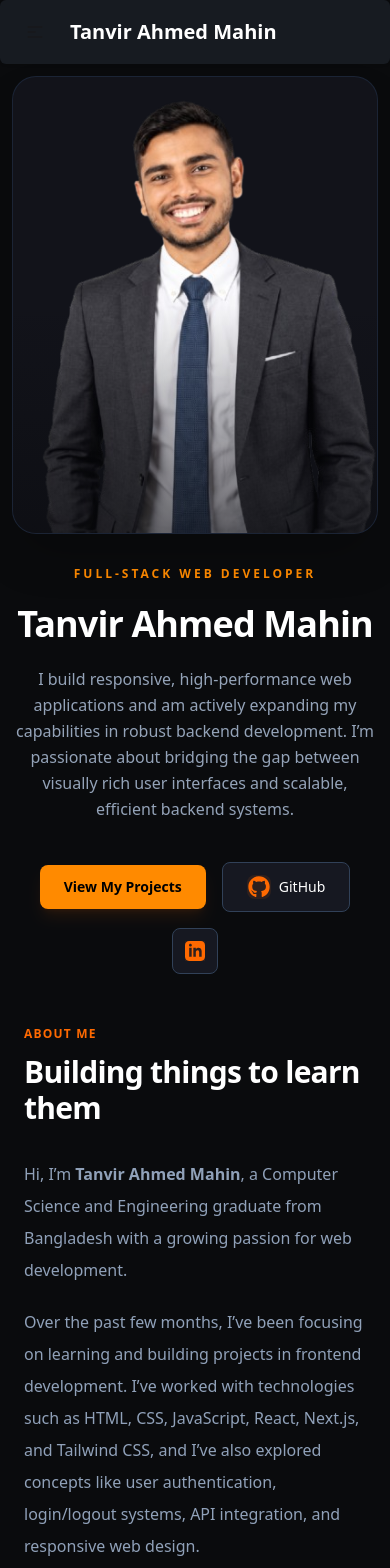
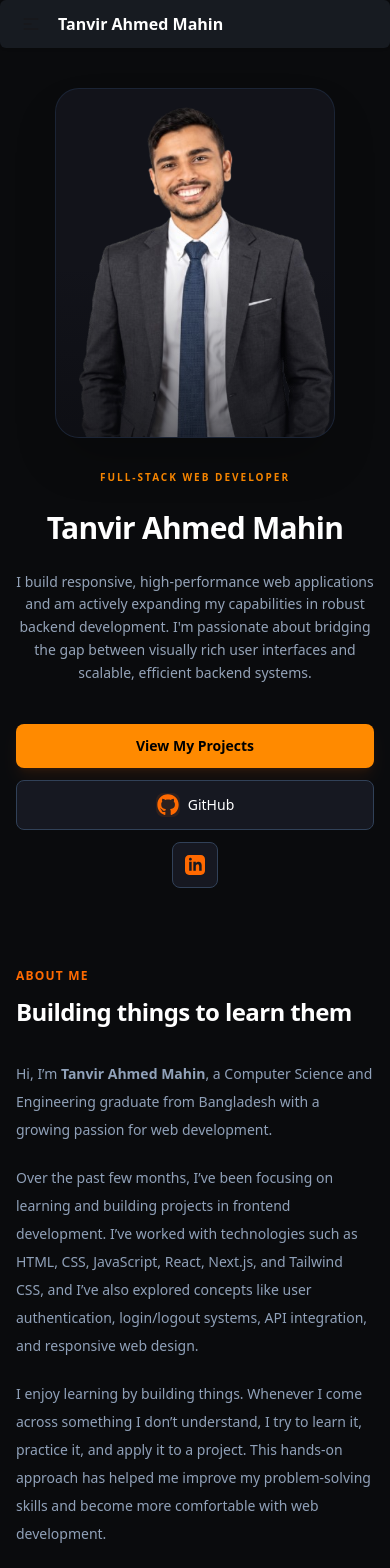
Before and after one commit to tanvirahmedmahin10/my-portfolio, a Next.js app: page / in a window 390 px wide. Shown: the top 1568 px of the page. Built offline with nearby package versions, Linux system fonts and the light colour scheme.

Commit message:
responsive

```diff
--- a/src/app/Components/AboutSection.tsx
+++ b/src/app/Components/AboutSection.tsx
@@ -1,15 +1,15 @@
 export default function About() {
   return (
-    <section id="about" className="px-6 py-10">
+    <section id="about" className="px-4 py-10 sm:px-6 sm:py-16">
       <div className="mx-auto max-w-6xl">
         <p className="text-xs font-bold uppercase tracking-widest text-orange-500">
           About me
         </p>
-        <h2 className="mt-3 text-3xl font-bold tracking-tight text-white sm:text-4xl">
+        <h2 className="mt-3 text-2xl font-bold tracking-tight text-white sm:text-3xl md:text-4xl">
           Building things to learn them
         </h2>
 
-        <div className="mt-8 space-y-5 text-base leading-8 text-slate-400">
+        <div className="mt-8 space-y-5 text-sm leading-7 text-slate-400 sm:text-base sm:leading-8">
           <p>
             Hi, I’m <span className="font-semibold">Tanvir Ahmed Mahin</span>, a
             Computer Science and Engineering graduate from Bangladesh with a growing
--- a/src/app/Components/Contract.tsx
+++ b/src/app/Components/Contract.tsx
@@ -6,14 +6,14 @@ const Contact = () => {
   return (
     <section
       id="contact"
-      className="bg-[#090b0e] px-7 py-20 text-white"
+      className="bg-[#090b0e] px-4 py-16 text-white sm:px-7 sm:py-20"
     >
       <div className="mx-auto max-w-6xl">
-        <p className="mb-2 text-sm font-bold uppercase tracking-widest text-orange-500">
+        <p className="mb-2 text-xs font-bold uppercase tracking-widest text-orange-500 sm:text-sm">
           Get In Touch
         </p>
 
-        <h2 className="mb-3 text-3xl font-bold md:text-4xl">
+        <h2 className="mb-3 text-2xl font-bold sm:text-3xl md:text-4xl">
           Let&apos;s Connect
         </h2>
 
--- /dev/null
+++ b/src/app/Components/Education.tsx
@@ -0,0 +1,71 @@
+import { GraduationCap } from "lucide-react";
+
+const education = [
+  {
+    degree: "Bachelor of Science in Computer Science and Engineering",
+    period: "2022–2026",
+    institution: "Mymensingh Engineering College, Bangladesh",
+    status: "Final result pending",
+  },
+];
+
+const Education = () => {
+  return (
+    <section
+      id="education"
+      className="bg-[#090b0e] px-4 py-16 text-white sm:px-7 sm:py-20"
+    >
+      <div className="mx-auto max-w-6xl">
+        <p className="mb-2 text-xs font-bold uppercase tracking-widest text-orange-500 sm:text-sm">
+          My Education
+        </p>
+
+        <h2 className="mb-3 text-2xl font-bold sm:text-3xl md:text-4xl">
+          Academic Background
+        </h2>
+
+        <p className="mb-10 max-w-2xl text-sm leading-7 text-gray-400">
+          My academic journey in computer science and engineering,
+          where I built the foundation for my development skills.
+        </p>
+
+        <div className="space-y-5">
+          {education.map((item) => (
+            <div
+              key={item.degree}
+              className="group rounded-xl border border-gray-800 bg-[#11151b] p-5 transition duration-300 hover:-translate-y-1 hover:border-orange-500/50 sm:p-6"
+            >
+              <div className="flex flex-col gap-4 sm:flex-row sm:items-start">
+                <div className="flex h-11 w-11 shrink-0 items-center justify-center rounded-lg bg-orange-500/10 text-orange-500">
+                  <GraduationCap size={23} />
+                </div>
+
+                <div className="min-w-0">
+                  <div className="mb-2 flex flex-wrap items-center gap-x-3 gap-y-2">
+                    <h3 className="text-base font-semibold sm:text-lg">
+                      {item.degree}
+                    </h3>
+
+                    <span className="rounded-md bg-orange-500/10 px-2.5 py-1 text-xs text-orange-400">
+                      {item.period}
+                    </span>
+                  </div>
+
+                  <p className="text-sm leading-6 text-gray-400">
+                    {item.institution}
+                  </p>
+
+                  <p className="mt-2 text-xs font-medium uppercase tracking-wider text-gray-500">
+                    {item.status}
+                  </p>
+                </div>
+              </div>
+            </div>
+          ))}
+        </div>
+      </div>
+    </section>
+  );
+};
+
+export default Education;
--- a/src/app/Components/HomeSection.tsx
+++ b/src/app/Components/HomeSection.tsx
@@ -1,177 +1,95 @@
-
 import Image from "next/image";
 
-import logo from "@/Assests/ProfileMain.png"
+import logo from "@/Assests/ProfileMain.png";
 
 import Link from "next/link";
 import { FaGithub } from "react-icons/fa";
 
+const HomeSection = () => {
+  return (
+    <div>
+      <section
+        id="home"
+        className="flex min-h-[calc(100svh-4.5rem)] items-center justify-center overflow-hidden px-4 py-10 text-[#e5e5e5] sm:px-6 md:px-8 lg:px-10 lg:py-16"
+      >
+        <div className="container mx-auto grid max-w-6xl grid-cols-1 items-center gap-8 lg:grid-cols-12 lg:gap-16">
+          <div className="flex justify-center lg:col-span-5 lg:justify-end">
+            <div className="relative aspect-4/5 w-full max-w-[280px] sm:max-w-xs md:max-w-sm lg:max-w-md">
+              <div className="absolute inset-0 -z-10 scale-150 bg-[radial-gradient(circle_at_center,var(--tw-gradient-stops))] from-blue-500/10 via-transparent to-transparent" />
 
-
-const HomeSection = () => {
-
-  return (
-
-    <div>
-
-      <section id="home" className="text-[#e5e5e5] min-h-screen flex items-center justify-center p-3 md:p-6 lg:p-10 overflow-hidden">
-
-        <div className="container mx-auto max-w-6xl grid grid-cols-1 lg:grid-cols-12 gap-8 lg:gap-16 items-center">
-
-
-
-
-
-          <div className="lg:col-span-5 flex justify-center lg:justify-end">
-
-            <div className="relative w-full max-w-100 aspect-4/5 md:max-w-112.5">
-
-
-
-              <div className="absolute inset-0 bg-[radial-gradient(circle_at_center,var(--tw-gradient-stops))] from-blue-500/10 via-transparent to-transparent scale-150 -z-10" />
-
-
-
-
-
-              <div className="relative w-full h-full rounded-3xl overflow-hidden border border-slate-800/80 bg-[#12131a] shadow-2xl group">
-
+              <div className="group relative h-full w-full overflow-hidden rounded-3xl border border-slate-800/80 bg-[#12131a] shadow-2xl">
                 <Image
-
                   src={logo}
-
                   alt="Tanvir Ahmed Mahin"
-
                   fill
-
                   priority
-
+                  sizes="(max-width: 640px) 280px, (max-width: 1024px) 384px, 448px"
                   className="object-cover object-center transition-transform duration-500 group-hover:scale-105"
-
                 />
 
+                <div className="absolute inset-0 bg-linear-to-t from-[#0b0c10] via-transparent to-transparent opacity-60" />
+              </div>
+            </div>
+          </div>
 
+          <div className="flex flex-col justify-center space-y-6 text-center lg:col-span-7 lg:space-y-8 lg:text-left">
+            <span className="text-[10px] font-semibold uppercase tracking-[0.2em] text-[#ff8a00] sm:text-xs sm:tracking-[0.25em] md:text-sm">
+              Full-Stack Web Developer
+            </span>
 
-                <div className="absolute inset-0 bg-linear-to-t from-[#0b0c10] via-transparent to-transparent opacity-60" />
-
-              </div>
-
+            <div className="space-y-2">
+              <h1 className="break-words text-3xl font-bold leading-tight tracking-tight text-white sm:text-4xl md:text-5xl lg:text-6xl lg:leading-none">
+                Tanvir Ahmed Mahin
+              </h1>
             </div>
 
-          </div>
-
-
-
-
-
-          <div className="lg:col-span-7 flex flex-col justify-center text-center lg:text-left space-y-6 lg:space-y-8">
-
-
-
-
-
-            <span className="text-xs md:text-sm font-semibold tracking-[0.25em] text-[#ff8a00] uppercase">
-
-              Full-Stack Web Developer
-
-            </span>
-
-
-
-            <div className="space-y-2">
-
-              <h1 className="text-4xl md:text-5xl lg:text-6xl font-bold tracking-tight text-white leading-none">
-
-                Tanvir Ahmed Mahin
-
-              </h1>
-
-            </div>
-
-
-
-            <p className="text-base md:text-lg text-[#94a3b8] leading-relaxed max-w-xl font-light">
-
-              I build responsive, high-performance web applications and am actively expanding my capabilities in robust backend development. I’m passionate about bridging the gap between visually rich user interfaces and scalable, efficient backend systems.
-
+            <p className="mx-auto max-w-xl text-sm font-light leading-relaxed text-[#94a3b8] sm:text-base md:text-lg lg:mx-0">
+              I build responsive, high-performance web applications and am
+              actively expanding my capabilities in robust backend development.
+              I&apos;m passionate about bridging the gap between visually rich
+              user interfaces and scalable, efficient backend systems.
             </p>
 
-
-
-
-
-            <div className="flex flex-wrap items-center justify-center lg:justify-start gap-4 pt-4">
-
+            <div className="flex flex-wrap items-center justify-center gap-3 pt-4 sm:gap-4 lg:justify-start">
               <a
-
                 href="#projects"
-
-                className="px-6 py-3 bg-[#ff8a00] text-black font-semibold rounded-lg hover:bg-[#ff9f24] transition duration-200 text-sm md:text-base shadow-lg shadow-orange-500/10"
-
+                className="inline-flex w-full items-center justify-center rounded-lg bg-[#ff8a00] px-6 py-3 text-sm font-semibold text-black shadow-lg shadow-orange-500/10 transition duration-200 hover:bg-[#ff9f24] sm:w-auto md:text-base"
               >
-
                 View My Projects
-
               </a>
 
-
-
               <Link
-
                 href="https://github.com/tanvirahmedmahin10"
                 target="_blank"
                 rel="noopener noreferrer"
-                className="px-6 py-3 bg-[#161821] border border-slate-700 text-white font-medium rounded-lg hover:bg-slate-800/80 transition duration-200 text-sm md:text-base">
- <div className="flex items-center gap-2">
-                <div className="flex h-6 w-6 shrink-0 items-center justify-center rounded-lg bg-orange-500/10 text-orange-500">
-              <FaGithub size={22} />
-            </div>
-                    GitHub
-                    </div>
-
+                className="inline-flex w-full items-center justify-center gap-2 rounded-lg border border-slate-700 bg-[#161821] px-6 py-3 text-sm font-medium text-white transition duration-200 hover:bg-slate-800/80 sm:w-auto md:text-base"
+              >
+                <span className="flex h-6 w-6 shrink-0 items-center justify-center rounded-lg bg-orange-500/10 text-orange-500">
+                  <FaGithub size={22} />
+                </span>
+                GitHub
               </Link>
 
-
               <a
-
                 href="https://www.linkedin.com/in/tanvir-ahmed-mahin-720255289"
-
                 target="_blank"
-
                 rel="noopener noreferrer"
-
-                className="p-3 bg-[#161821] border border-slate-700 text-slate-300 hover:text-white rounded-lg hover:bg-slate-800/80 transition duration-200"
-
+                className="inline-flex items-center justify-center rounded-lg border border-slate-700 bg-[#161821] p-3 text-slate-300 transition duration-200 hover:bg-slate-800/80 hover:text-white"
                 aria-label="LinkedIn"
-
               >
-
-                <svg className="bg-orange-500/10 text-orange-500 w-5 h-5 fill-current" viewBox="0 0 24 24">
-
+                <svg
+                  className="h-5 w-5 fill-current text-orange-500"
+                  viewBox="0 0 24 24"
+                >
                   <path d="M19 0h-14c-2.761 0-5 2.239-5 5v14c0 2.761 2.239 5 5 5h14c2.762 0 5-2.239 5-5v-14c0-2.761-2.238-5-5-5zm-11 19h-3v-11h3v11zm-1.5-12.268c-.966 0-1.75-.779-1.75-1.75s.784-1.75 1.75-1.75 1.75.779 1.75 1.75-.784 1.75-1.75 1.75zm13.5 12.268h-3v-5.604c0-3.368-4-3.113-4 0v5.604h-3v-11h3v1.765c1.396-2.586 7-2.777 7 2.476v6.759z" />
-
                 </svg>
-
               </a>
-
             </div>
-
-
-
           </div>
-
-
-
         </div>
-
       </section>
-
     </div>
-
   );
-
 };
 
-
-
 export default HomeSection;
--- a/src/app/Components/Navbar.tsx
+++ b/src/app/Components/Navbar.tsx
@@ -1,55 +1,279 @@
+'use client';
+
 import Link from 'next/link';
-import React from 'react';
+import React, { useEffect, useRef, useState } from 'react';
+
+const links = [
+  { href: '#home', label: 'Home' },
+  { href: '#about', label: 'About' },
+  { href: '#skills', label: 'Skills' },
+  { href: '#projects', label: 'Project' },
+  { href: '#education', label: 'Education' },
+  { href: '#contact', label: 'Contact' },
+];
 
 const Navbar = () => {
-  const link = (
-    <>
-      <li><a href='#home'><button className='cursor-pointer' type="button">Home</button></a></li>
-      <li><a href='#about'><button className='cursor-pointer' type="button">About</button></a></li>
-      <li><a href='#skills'><button className='cursor-pointer' type="button">Skills</button></a></li>
-      <li><a href='#projects'><button className='cursor-pointer' type="button">Project</button></a></li>
-      <li><a href='#contact'><button className='cursor-pointer' type="button">Contact</button></a></li>
-    </>
-  );
+  const [active, setActive] = useState('#home');
+  const [open, setOpen] = useState(false);
+  const toggleRef = useRef<HTMLButtonElement>(null);
+  const panelRef = useRef<HTMLDivElement>(null);
+
+  const closeMenu = () => {
+
+    document.body.style.overflow = '';
+    document.body.style.paddingRight = '';
+    setOpen(false);
+  };
+
+  useEffect(() => {
+    let frame = 0;
+
+    const update = () => {
+      frame = 0;
+
+      const offset = 140;
+      let current = links[0].href;
+
+      for (const { href } of links) {
+        const section = document.querySelector<HTMLElement>(href);
+        if (!section) continue;
+
+        if (section.getBoundingClientRect().top - offset <= 0) {
+          current = href;
+        }
+      }
+      const atBottom =
+        window.innerHeight + window.scrollY >=
+        document.documentElement.scrollHeight - 2;
+      if (atBottom) current = links[links.length - 1].href;
+
+      setActive(current);
+    };
+
+    const onScroll = () => {
+      if (frame) return;
+      frame = window.requestAnimationFrame(update);
+    };
+
+    update();
+    window.addEventListener('scroll', onScroll, { passive: true });
+    window.addEventListener('resize', onScroll);
+
+    return () => {
+      if (frame) window.cancelAnimationFrame(frame);
+      window.removeEventListener('scroll', onScroll);
+      window.removeEventListener('resize', onScroll);
+    };
+  }, []);
+
+  useEffect(() => {
+    const query = window.matchMedia('(min-width: 1024px)');
+    const onChange = (event: MediaQueryListEvent) => {
+      if (event.matches) setOpen(false);
+    };
+
+    query.addEventListener('change', onChange);
+    return () => query.removeEventListener('change', onChange);
+  }, []);
+
+  useEffect(() => {
+    if (!open) return;
+
+    const { body } = document;
+    const previousOverflow = body.style.overflow;
+    const previousPaddingRight = body.style.paddingRight;
+    const scrollbarWidth =
+      window.innerWidth - document.documentElement.clientWidth;
+
+    body.style.overflow = 'hidden';
+    if (scrollbarWidth > 0) {
+      body.style.paddingRight = `${scrollbarWidth}px`;
+    }
+
+    return () => {
+      body.style.overflow = previousOverflow;
+      body.style.paddingRight = previousPaddingRight;
+    };
+  }, [open]);
+
+  useEffect(() => {
+    if (!open) return;
+
+    const panel = panelRef.current;
+    const firstFocusable = panel?.querySelector<HTMLElement>(
+      'a[href], button:not([disabled])',
+    );
+    firstFocusable?.focus();
+
+    const onKeyDown = (event: KeyboardEvent) => {
+      if (event.key === 'Escape') {
+        closeMenu();
+        toggleRef.current?.focus();
+        return;
+      }
+
+      if (event.key !== 'Tab' || !panel) return;
+
+      const focusable = Array.from(
+        panel.querySelectorAll<HTMLElement>('a[href], button:not([disabled])'),
+      ).filter((element) => element.offsetParent !== null);
+
+      if (focusable.length === 0) return;
+
+      const first = focusable[0];
+      const last = focusable[focusable.length - 1];
+
+      if (event.shiftKey && document.activeElement === first) {
+        event.preventDefault();
+        last.focus();
+      } else if (!event.shiftKey && document.activeElement === last) {
+        event.preventDefault();
+        first.focus();
+      }
+    };
+
+    document.addEventListener('keydown', onKeyDown);
+    return () => document.removeEventListener('keydown', onKeyDown);
+  }, [open]);
+
+  const desktopLinks = links.map(({ href, label }) => {
+    const isActive = active === href;
+
+    return (
+      <li key={href}>
+        <a
+          href={href}
+          aria-current={isActive ? 'page' : undefined}
+          className={`block cursor-pointer rounded-lg px-2 py-2 text-sm transition-colors duration-200 xl:px-3 xl:text-base ${
+            isActive
+              ? 'bg-[#ff8a00]/15 font-semibold text-[#ff8a00]'
+              : 'text-white/80 hover:bg-white/5 hover:text-white'
+          }`}
+        >
+          {label}
+        </a>
+      </li>
+    );
+  });
 
   return (
-    <div className="bg-[#171B21] w-full sticky top-0 z-50 max-lg:collapse lg:mb-10 shadow-sm rounded-md overflow-visible">
-      <input id="navbar-1-toggle" className="peer hidden" type="checkbox" />
-      <label htmlFor="navbar-1-toggle" className="fixed inset-0 hidden max-lg:peer-checked:block z-20"></label>
+    <div className="sticky top-0 z-50 w-full rounded-md bg-[#171B21] shadow-sm lg:mb-10">
+      <nav className="container relative z-50 mx-auto flex items-center justify-between gap-2 p-2 sm:px-4">
+        <div className="flex min-w-0 items-center gap-1 sm:gap-2">
+          <button
+            ref={toggleRef}
+            type="button"
+            onClick={() => setOpen((value) => !value)}
+            aria-expanded={open}
+            aria-controls="mobile-menu"
+            aria-label={open ? 'Close menu' : 'Open menu'}
+            className="btn btn-ghost btn-sm shrink-0 lg:hidden"
+          >
+            {open ? (
+              <svg
+                aria-hidden="true"
+                xmlns="http://www.w3.org/2000/svg"
+                className="h-5 w-5"
+                fill="none"
+                viewBox="0 0 24 24"
+                stroke="currentColor"
+              >
+                <path
+                  strokeLinecap="round"
+                  strokeLinejoin="round"
+                  strokeWidth="2"
+                  d="M6 18L18 6M6 6l12 12"
+                />
+              </svg>
+            ) : (
+              <svg
+                aria-hidden="true"
+                xmlns="http://www.w3.org/2000/svg"
+                className="h-5 w-5"
+                fill="none"
+                viewBox="0 0 24 24"
+                stroke="currentColor"
+              >
+                <path
+                  strokeLinecap="round"
+                  strokeLinejoin="round"
+                  strokeWidth="2"
+                  d="M4 6h16M4 12h8m-8 6h16"
+                />
+              </svg>
+            )}
+          </button>
 
-      <div className="collapse-title navbar container relative mx-auto flex items-center justify-between p-2">
-        <div className="navbar-start flex items-center gap-2 w-auto">
-          <label htmlFor="navbar-1-toggle" className="btn btn-ghost lg:hidden">
-            <svg aria-label="Menu" xmlns="http://www.w3.org/2000/svg" className="h-5 w-5" fill="none" viewBox="0 0 24 24" stroke="currentColor">
-              <path strokeLinecap="round" strokeLinejoin="round" strokeWidth="2" d="M4 6h16M4 12h8m-8 6h16" />
-            </svg>
-          </label>
-          <Link href='/'><h2 className="font-semibold text-xl text-white whitespace-nowrap">Tanvir Ahmed Mahin</h2></Link>
+          <Link href="/" className="min-w-0">
+            <h2 className="truncate text-base font-semibold text-white sm:text-xl">
+              Tanvir Ahmed Mahin
+            </h2>
+          </Link>
         </div>
 
-        <div className="navbar-center hidden lg:flex lg:absolute lg:left-1/2 lg:top-1/2 lg:-translate-x-1/2 lg:-translate-y-1/2">
-          <ul className="menu menu-horizontal text-white px-1 gap-2">
-            {link}
-          </ul>
-        </div>
+        <ul className="hidden lg:absolute lg:left-1/2 lg:top-1/2 lg:flex lg:-translate-x-1/2 lg:-translate-y-1/2 lg:items-center lg:gap-0.5 xl:gap-1">
+          {desktopLinks}
+        </ul>
 
-        <div className="navbar-end hidden lg:flex">
+        <div className="hidden shrink-0 lg:block">
           <a
             href="/Tanvir_Ahmed_Mahin_CV.pdf"
             download
             target="_blank"
             rel="noopener noreferrer"
-            className="px-6 py-3 bg-[#ff8a00] text-black font-semibold rounded-lg hover:bg-[#ff9f24] transition duration-200 shadow-lg"
+            className="whitespace-nowrap rounded-lg bg-[#ff8a00] px-4 py-2.5 text-sm font-semibold text-black shadow-lg transition duration-200 hover:bg-[#ff9f24] xl:px-6 xl:py-3 xl:text-base"
           >
             Download Resume
           </a>
         </div>
-      </div>
-      <div className="collapse-content lg:hidden z-30">
-        <ul className="menu bg-base-100 rounded-box p-2 mt-2 shadow">
-          {link}
-        </ul>
-      </div>
+      </nav>
+
+      {open && (
+        <div
+          id="mobile-menu"
+          ref={panelRef}
+          role="dialog"
+          aria-modal="true"
+          aria-label="Site navigation"
+          className="fixed inset-0 z-40 flex flex-col overflow-y-auto overscroll-contain bg-[#0b0d11] px-5 pb-8 pt-20 sm:px-8 lg:hidden"
+        >
+          <ul className="mx-auto flex w-full max-w-md flex-col gap-2">
+            {links.map(({ href, label }) => {
+              const isActive = active === href;
+
+              return (
+                <li key={href}>
+                  <a
+                    href={href}
+                    onClick={closeMenu}
+                    aria-current={isActive ? 'page' : undefined}
+                    className={`block rounded-xl border px-5 py-4 text-lg font-medium transition-colors duration-200 ${
+                      isActive
+                        ? 'border-[#ff8a00]/40 bg-[#ff8a00]/10 text-[#ff8a00]'
+                        : 'border-gray-800 bg-[#11151b] text-white/85 hover:border-gray-700 hover:text-white'
+                    }`}
+                  >
+                    {label}
+                  </a>
+                </li>
+              );
+            })}
+
+            <li className="mt-4">
+              <a
+                href="/Tanvir_Ahmed_Mahin_CV.pdf"
+                download
+                target="_blank"
+                rel="noopener noreferrer"
+                onClick={closeMenu}
+                className="block rounded-xl bg-[#ff8a00] px-5 py-4 text-center text-lg font-semibold text-black transition-colors duration-200 hover:bg-[#ff9f24]"
+              >
+                Download Resume
+              </a>
+            </li>
+          </ul>
+        </div>
+      )}
     </div>
   );
 };
--- a/src/app/globals.css
+++ b/src/app/globals.css
@@ -1,2 +1,18 @@
 @import "tailwindcss";
 @plugin "daisyui";
+
+html {
+  scroll-behavior: smooth;
+  /* Keep section headings clear of the sticky navbar when navigating. */
+  scroll-padding-top: 5rem;
+}
+
+body {
+  overflow-x: hidden;
+}
+
+@media (prefers-reduced-motion: reduce) {
+  html {
+    scroll-behavior: auto;
+  }
+}
--- a/src/app/page.tsx
+++ b/src/app/page.tsx
@@ -1,16 +1,18 @@
 import AboutSection from "./Components/AboutSection";
 import Contact from "./Components/Contract";
+import Education from "./Components/Education";
 import HomeSection from "./Components/HomeSection";
 import Projects from "./Components/Projects";
 import Skills from "./Components/SkillsSection";
 
 export default function Home() {
   return (
-   <div className="container mx-auto">
+   <div>
    <HomeSection></HomeSection>
   <AboutSection></AboutSection>
   <Skills></Skills>
   <Projects></Projects>
+  <Education></Education>
   <Contact></Contact>
    </div>
   );
```
Also changed, not shown: src/app/Components/Projects.tsx (+10 -10 lines), src/app/Components/SkillsSection.tsx (+4 -4 lines).
